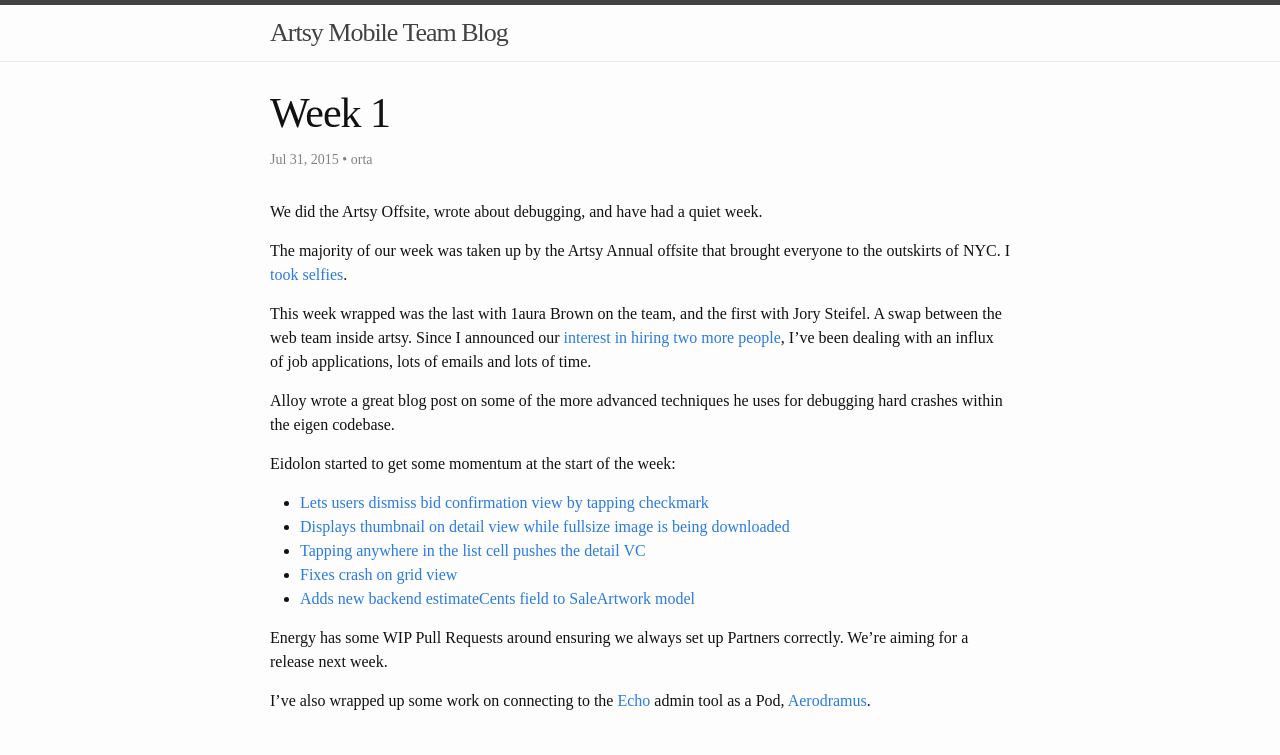
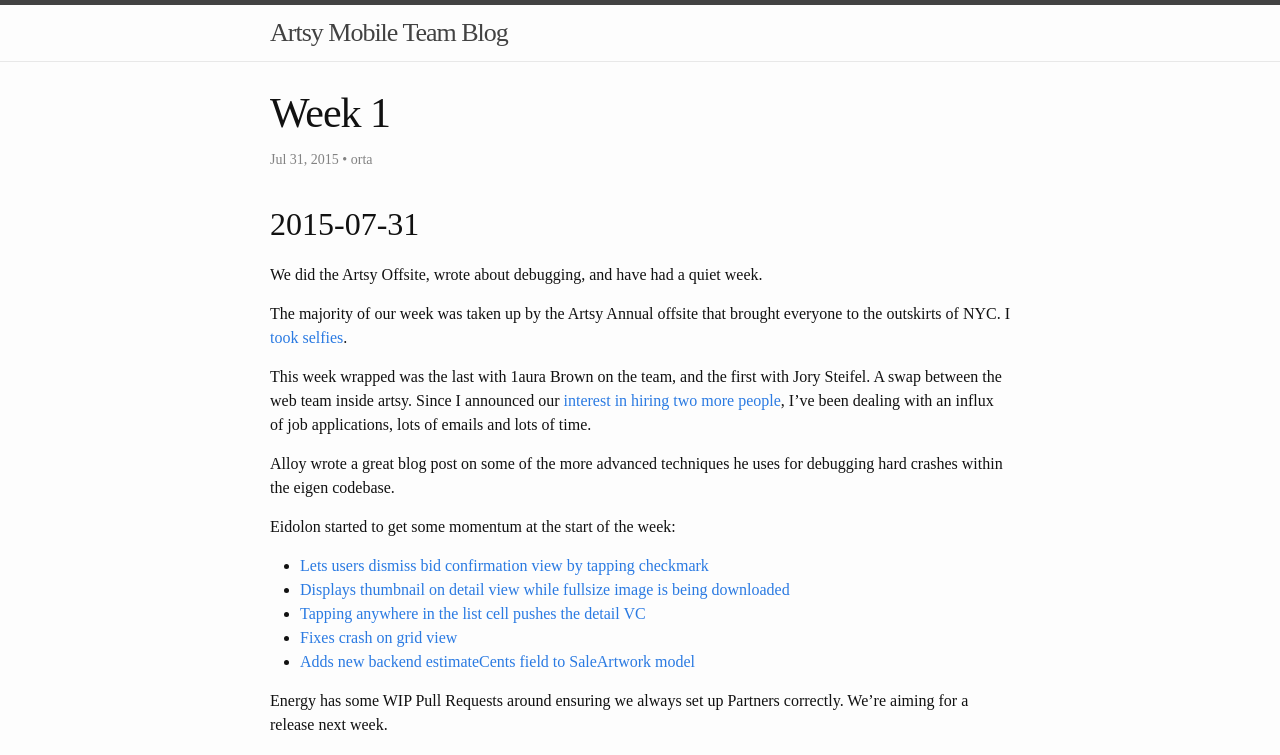
Before and after one commit to artsy/mobile, a Jekyll site: the page built from _posts/2015-07-31-week-1.md, in a window 1280 px wide. Shown: the top 755 px of the page. Built offline with Jekyll 4.4.1, drawn with Linux system fonts in a browser that asks for light colours.

Commit message:
Adds date to Week 1 post.

```diff
--- a/_posts/2015-07-31-week-1.md
+++ b/_posts/2015-07-31-week-1.md
@@ -3,8 +3,9 @@
 title: "Week 1"
 tags: [blog, jobs, energy, eidolon]
 author: orta
+---
 
----
+## 2015-07-31
 
 We did the Artsy Offsite, wrote about debugging, and have had a quiet week.
 
```
